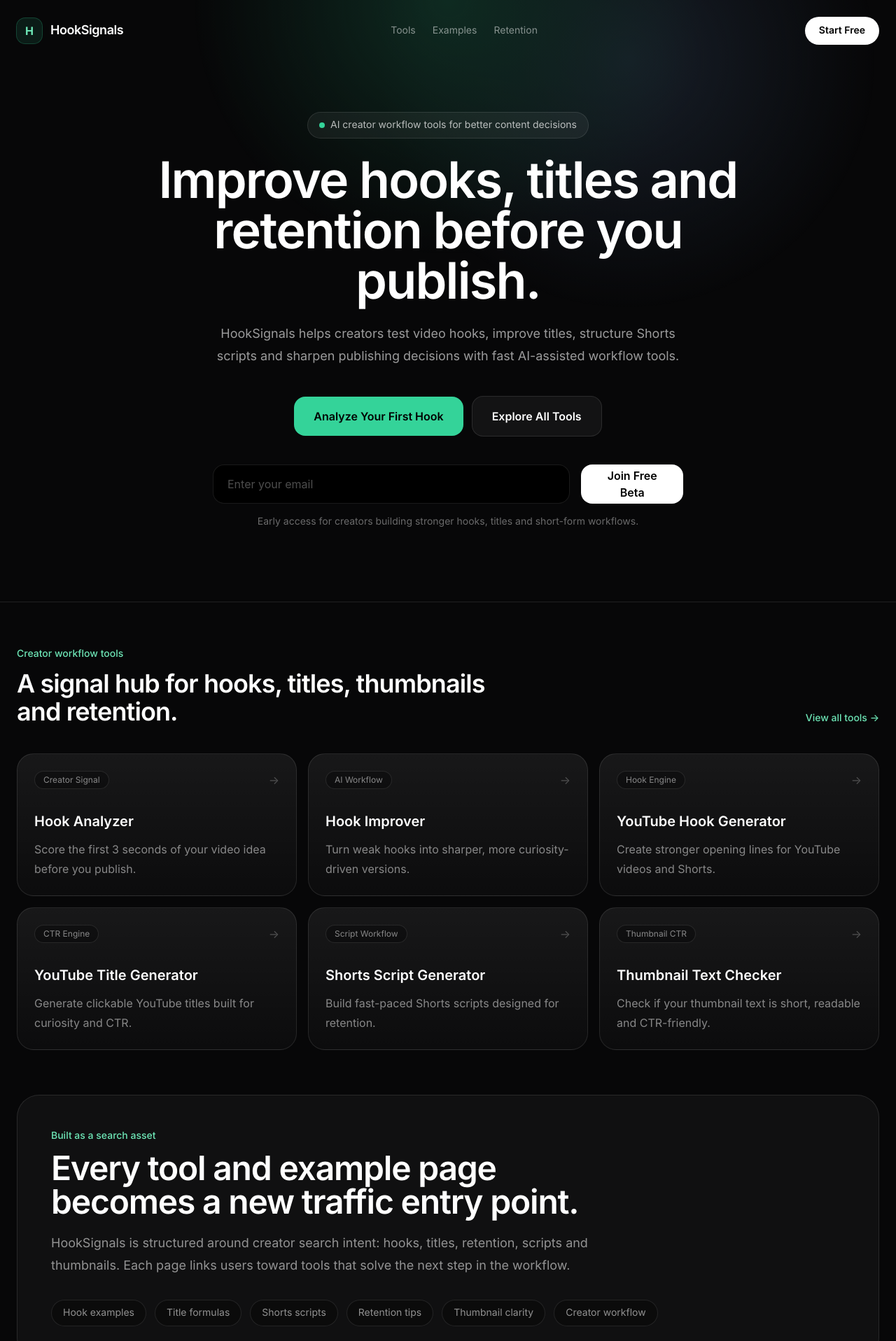
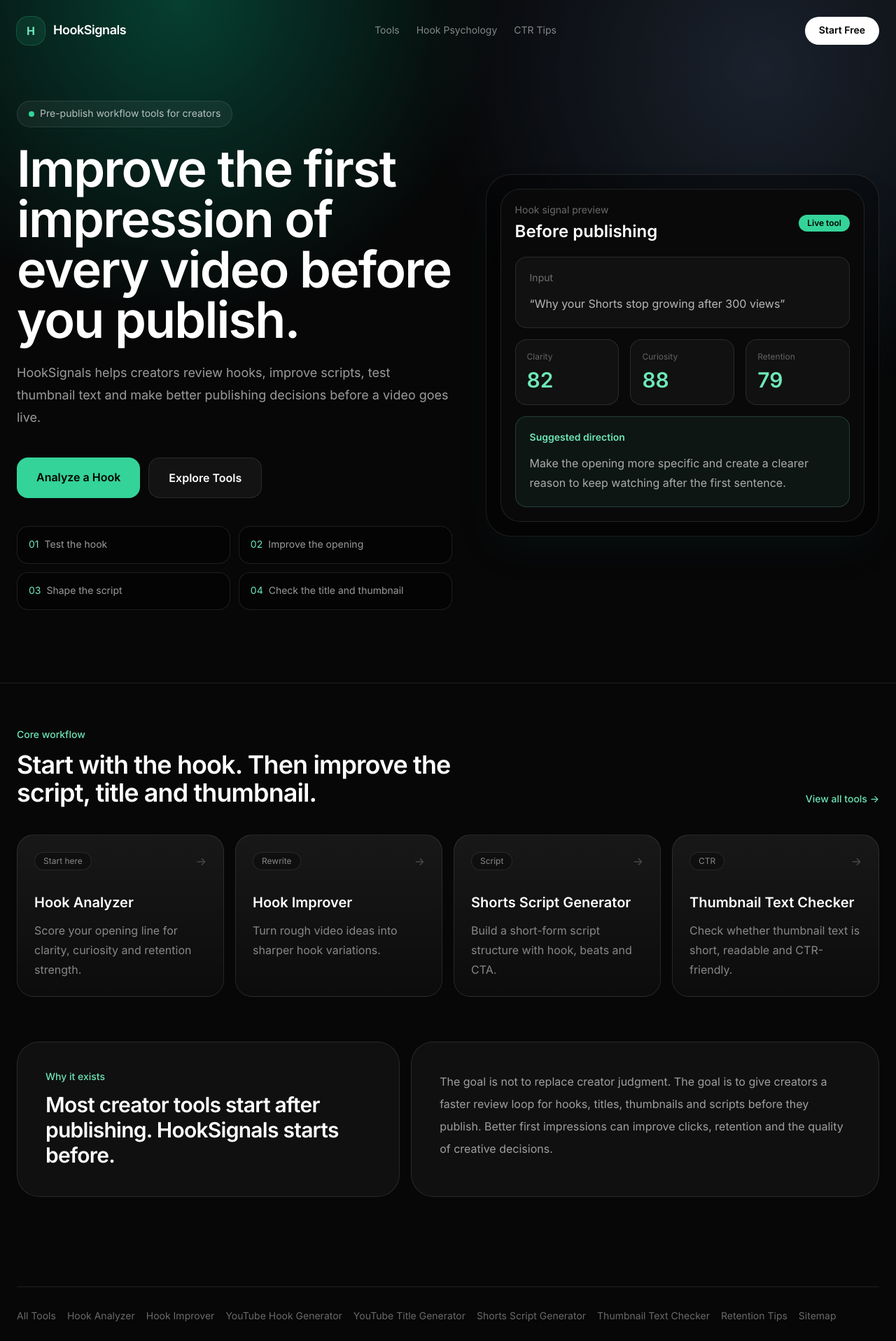
Before and after one commit to ValeBid/-hooksignals-site, a Next.js app: page / in a window 1280 px wide. Shown: the top 1917 px of the page at 70% size. Built offline with nearby package versions, Linux system fonts and the light colour scheme.

Commit message:
Update page.tsx
premium homepage redesign

```diff
--- a/app/page.tsx
+++ b/app/page.tsx
@@ -1,63 +1,52 @@
-const tools = [
+import SiteFooter from "./components/site-footer";
+
+const primaryTools = [
   {
     name: "Hook Analyzer",
-    desc: "Score the first 3 seconds of your video idea before you publish.",
-    tag: "Creator Signal",
+    desc: "Score your opening line for clarity, curiosity and retention strength.",
     href: "/hook-analyzer",
+    tag: "Start here",
   },
   {
     name: "Hook Improver",
-    desc: "Turn weak hooks into sharper, more curiosity-driven versions.",
-    tag: "AI Workflow",
+    desc: "Turn rough video ideas into sharper hook variations.",
     href: "/hook-improver",
-  },
-  {
-    name: "YouTube Hook Generator",
-    desc: "Create stronger opening lines for YouTube videos and Shorts.",
-    tag: "Hook Engine",
-    href: "/youtube-hook-generator",
-  },
-  {
-    name: "YouTube Title Generator",
-    desc: "Generate clickable YouTube titles built for curiosity and CTR.",
-    tag: "CTR Engine",
-    href: "/youtube-title-generator",
+    tag: "Rewrite",
   },
   {
     name: "Shorts Script Generator",
-    desc: "Build fast-paced Shorts scripts designed for retention.",
-    tag: "Script Workflow",
+    desc: "Build a short-form script structure with hook, beats and CTA.",
     href: "/shorts-script-generator",
+    tag: "Script",
   },
   {
     name: "Thumbnail Text Checker",
-    desc: "Check if your thumbnail text is short, readable and CTR-friendly.",
-    tag: "Thumbnail CTR",
+    desc: "Check whether thumbnail text is short, readable and CTR-friendly.",
     href: "/thumbnail-text-checker",
+    tag: "CTR",
   },
 ];
 
-const clusters = [
-  "Hook examples",
-  "Title formulas",
-  "Shorts scripts",
-  "Retention tips",
-  "Thumbnail clarity",
-  "Creator workflow",
+const workflow = [
+  "Test the hook",
+  "Improve the opening",
+  "Shape the script",
+  "Check the title and thumbnail",
 ];
 
 export default function Home() {
   return (
     <main className="min-h-screen bg-[#070708] text-white">
       <section className="relative overflow-hidden border-b border-white/10">
-        <div className="absolute inset-0 bg-[radial-gradient(circle_at_top,#123a2c_0%,transparent_34%),radial-gradient(circle_at_70%_10%,#1f2937_0%,transparent_30%)] opacity-70" />
+        <div className="absolute inset-0 bg-[radial-gradient(circle_at_20%_0%,#064e3b_0%,transparent_32%),radial-gradient(circle_at_85%_10%,#1f2937_0%,transparent_34%)] opacity-80" />
 
         <div className="relative mx-auto max-w-7xl px-6 py-6">
           <nav className="flex items-center justify-between">
             <a href="/" className="flex items-center gap-3">
-              <div className="flex h-9 w-9 items-center justify-center rounded-xl bg-emerald-400/10 ring-1 ring-emerald-400/30">
+              <div className="flex h-10 w-10 items-center justify-center rounded-2xl bg-emerald-400/10 ring-1 ring-emerald-400/30">
                 <span className="font-bold text-emerald-300">H</span>
               </div>
+
               <span className="text-lg font-semibold tracking-tight">
                 HookSignals
               </span>
@@ -65,8 +54,8 @@
 
             <div className="hidden items-center gap-6 text-sm text-white/50 md:flex">
               <a href="/tools">Tools</a>
-              <a href="/viral-hook-examples">Examples</a>
-              <a href="/viewer-retention-tips">Retention</a>
+              <a href="/hook-psychology">Hook Psychology</a>
+              <a href="/youtube-ctr-tips">CTR Tips</a>
             </div>
 
             <a
@@ -77,54 +66,105 @@
             </a>
           </nav>
 
-          <div className="mx-auto max-w-4xl pb-20 pt-24 text-center">
-            <div className="mx-auto mb-6 inline-flex items-center gap-2 rounded-full border border-white/10 bg-white/5 px-4 py-2 text-sm text-white/70">
+          <div className="grid gap-12 pb-20 pt-20 lg:grid-cols-[1.05fr_0.95fr] lg:items-center">
+            <div>
+              <div className="mb-6 inline-flex items-center gap-2 rounded-full border border-white/10 bg-white/5 px-4 py-2 text-sm text-white/70">
                 <span className="h-2 w-2 rounded-full bg-emerald-400" />
-              AI creator workflow tools for better content decisions
+                Pre-publish workflow tools for creators
               </div>
 
-            <h1 className="text-5xl font-semibold tracking-tight md:text-7xl">
-              Improve hooks, titles and retention before you publish.
+              <h1 className="max-w-4xl text-5xl font-semibold tracking-tight md:text-7xl">
+                Improve the first impression of every video before you publish.
               </h1>
 
-            <p className="mx-auto mt-6 max-w-2xl text-lg leading-8 text-white/60">
-              HookSignals helps creators test video hooks, improve titles,
-              structure Shorts scripts and sharpen publishing decisions with
-              fast AI-assisted workflow tools.
+              <p className="mt-6 max-w-2xl text-lg leading-8 text-white/60">
+                HookSignals helps creators review hooks, improve scripts, test
+                thumbnail text and make better publishing decisions before a
+                video goes live.
               </p>
 
-            <div className="mt-10 flex flex-col items-center justify-center gap-3 sm:flex-row">
+              <div className="mt-10 flex flex-col gap-3 sm:flex-row">
                 <a
                   href="/hook-analyzer"
-                className="w-full rounded-2xl bg-emerald-400 px-7 py-4 font-semibold text-black sm:w-auto"
+                  className="rounded-2xl bg-emerald-400 px-7 py-4 text-center font-semibold text-black"
                 >
-                Analyze Your First Hook
+                  Analyze a Hook
                 </a>
 
                 <a
                   href="/tools"
-                className="w-full rounded-2xl border border-white/10 bg-white/5 px-7 py-4 font-semibold text-white sm:w-auto"
+                  className="rounded-2xl border border-white/10 bg-white/5 px-7 py-4 text-center font-semibold text-white"
                 >
-                Explore All Tools
+                  Explore Tools
                 </a>
               </div>
 
-            <div className="mx-auto mt-10 flex max-w-2xl flex-col gap-4 sm:flex-row">
-              <input
-                type="email"
-                placeholder="Enter your email"
-                className="h-14 w-full rounded-2xl border border-white/10 bg-black px-5 text-white outline-none placeholder:text-white/30"
-              />
-
-              <button className="h-14 rounded-2xl bg-white px-8 font-semibold text-black transition hover:opacity-90">
-                Join Free Beta
-              </button>
+              <div className="mt-10 grid gap-3 sm:grid-cols-2">
+                {workflow.map((step, index) => (
+                  <div
+                    key={step}
+                    className="rounded-2xl border border-white/10 bg-black/30 p-4 text-sm text-white/60"
+                  >
+                    <span className="mr-2 text-emerald-300">
+                      {String(index + 1).padStart(2, "0")}
+                    </span>
+                    {step}
+                  </div>
+                ))}
+              </div>
             </div>
 
-            <p className="mt-4 text-sm text-white/40">
-              Early access for creators building stronger hooks, titles and
-              short-form workflows.
+            <div className="rounded-[36px] border border-white/10 bg-black/40 p-5 shadow-2xl shadow-emerald-950/20">
+              <div className="rounded-[28px] border border-white/10 bg-[#09090a] p-5">
+                <div className="mb-5 flex items-center justify-between">
+                  <div>
+                    <p className="text-sm text-white/40">Hook signal preview</p>
+                    <h2 className="mt-1 text-2xl font-semibold">
+                      Before publishing
+                    </h2>
+                  </div>
+
+                  <span className="rounded-full bg-emerald-400 px-3 py-1 text-xs font-semibold text-black">
+                    Live tool
+                  </span>
+                </div>
+
+                <div className="rounded-2xl border border-white/10 bg-white/[0.035] p-5">
+                  <p className="text-sm text-white/40">Input</p>
+                  <p className="mt-3 leading-7 text-white/70">
+                    “Why your Shorts stop growing after 300 views”
                   </p>
+                </div>
+
+                <div className="mt-4 grid gap-4 md:grid-cols-3">
+                  {[
+                    ["Clarity", "82"],
+                    ["Curiosity", "88"],
+                    ["Retention", "79"],
+                  ].map(([label, value]) => (
+                    <div
+                      key={label}
+                      className="rounded-2xl border border-white/10 bg-white/[0.035] p-4"
+                    >
+                      <p className="text-xs text-white/35">{label}</p>
+                      <p className="mt-2 text-3xl font-semibold text-emerald-300">
+                        {value}
+                      </p>
+                    </div>
+                  ))}
+                </div>
+
+                <div className="mt-4 rounded-2xl border border-emerald-300/20 bg-emerald-300/[0.06] p-5">
+                  <p className="text-sm font-semibold text-emerald-300">
+                    Suggested direction
+                  </p>
+                  <p className="mt-3 leading-7 text-white/65">
+                    Make the opening more specific and create a clearer reason
+                    to keep watching after the first sentence.
+                  </p>
+                </div>
+              </div>
+            </div>
           </div>
         </div>
       </section>
@@ -133,10 +173,10 @@
         <div className="mb-10 flex flex-col justify-between gap-4 md:flex-row md:items-end">
           <div>
             <p className="mb-3 text-sm font-medium text-emerald-300">
-              Creator workflow tools
+              Core workflow
             </p>
             <h2 className="max-w-2xl text-3xl font-semibold tracking-tight md:text-4xl">
-              A signal hub for hooks, titles, thumbnails and retention.
+              Start with the hook. Then improve the script, title and thumbnail.
             </h2>
           </div>
 
@@ -145,10 +185,10 @@
           </a>
         </div>
 
-        <div className="grid gap-4 md:grid-cols-2 lg:grid-cols-3">
-          {tools.map((tool) => (
+        <div className="grid gap-4 md:grid-cols-2 lg:grid-cols-4">
+          {primaryTools.map((tool) => (
             <a
-              key={tool.name}
+              key={tool.href}
               href={tool.href}
               className="group rounded-3xl border border-white/10 bg-gradient-to-b from-white/[0.07] to-white/[0.025] p-6 transition hover:border-emerald-300/40 hover:from-emerald-300/[0.08]"
             >
@@ -156,6 +196,7 @@
                 <span className="rounded-full border border-white/10 bg-black/30 px-3 py-1 text-xs text-white/50">
                   {tool.tag}
                 </span>
+
                 <span className="text-white/25 transition group-hover:text-emerald-300">
                   →
                 </span>
@@ -169,52 +210,30 @@
       </section>
 
       <section className="mx-auto max-w-7xl px-6 pb-16">
-        <div className="rounded-[32px] border border-white/10 bg-white/[0.04] p-8 md:p-12">
+        <div className="grid gap-4 lg:grid-cols-[0.9fr_1.1fr]">
+          <div className="rounded-[32px] border border-white/10 bg-white/[0.04] p-8 md:p-10">
             <p className="mb-3 text-sm font-medium text-emerald-300">
-            Built as a search asset
-          </p>
-          <h2 className="max-w-3xl text-3xl font-semibold tracking-tight md:text-5xl">
-            Every tool and example page becomes a new traffic entry point.
-          </h2>
-
-          <p className="mt-5 max-w-3xl text-lg leading-8 text-white/55">
-            HookSignals is structured around creator search intent: hooks,
-            titles, retention, scripts and thumbnails. Each page links users
-            toward tools that solve the next step in the workflow.
+              Why it exists
             </p>
 
-          <div className="mt-8 flex flex-wrap gap-3">
-            {clusters.map((cluster) => (
-              <span
-                key={cluster}
-                className="rounded-full border border-white/10 bg-black/30 px-4 py-2 text-sm text-white/55"
-              >
-                {cluster}
-              </span>
-            ))}
+            <h2 className="text-3xl font-semibold tracking-tight">
+              Most creator tools start after publishing. HookSignals starts
+              before.
+            </h2>
+          </div>
+
+          <div className="rounded-[32px] border border-white/10 bg-white/[0.04] p-8 md:p-10">
+            <p className="leading-8 text-white/60">
+              The goal is not to replace creator judgment. The goal is to give
+              creators a faster review loop for hooks, titles, thumbnails and
+              scripts before they publish. Better first impressions can improve
+              clicks, retention and the quality of creative decisions.
+            </p>
           </div>
         </div>
       </section>
 
-      <footer className="mx-auto max-w-7xl px-6 pb-10 text-sm text-white/40">
-        <div className="border-t border-white/10 pt-8">
-          <div className="flex flex-wrap gap-4">
-            <a href="/tools">All Tools</a>
-            <a href="/hook-analyzer">Hook Analyzer</a>
-            <a href="/hook-improver">Hook Improver</a>
-            <a href="/youtube-hook-generator">YouTube Hook Generator</a>
-            <a href="/youtube-title-generator">YouTube Title Generator</a>
-            <a href="/shorts-script-generator">Shorts Script Generator</a>
-            <a href="/thumbnail-text-checker">Thumbnail Text Checker</a>
-            <a href="/sitemap.xml">Sitemap</a>
-          </div>
-
-          <p className="mt-6">
-            HookSignals helps creators test hooks, titles, scripts and content
-            signals before publishing.
-          </p>
-        </div>
-      </footer>
+      <SiteFooter />
     </main>
   );
 }
```
Lines whose indentation alone changed are shown as unchanged.
